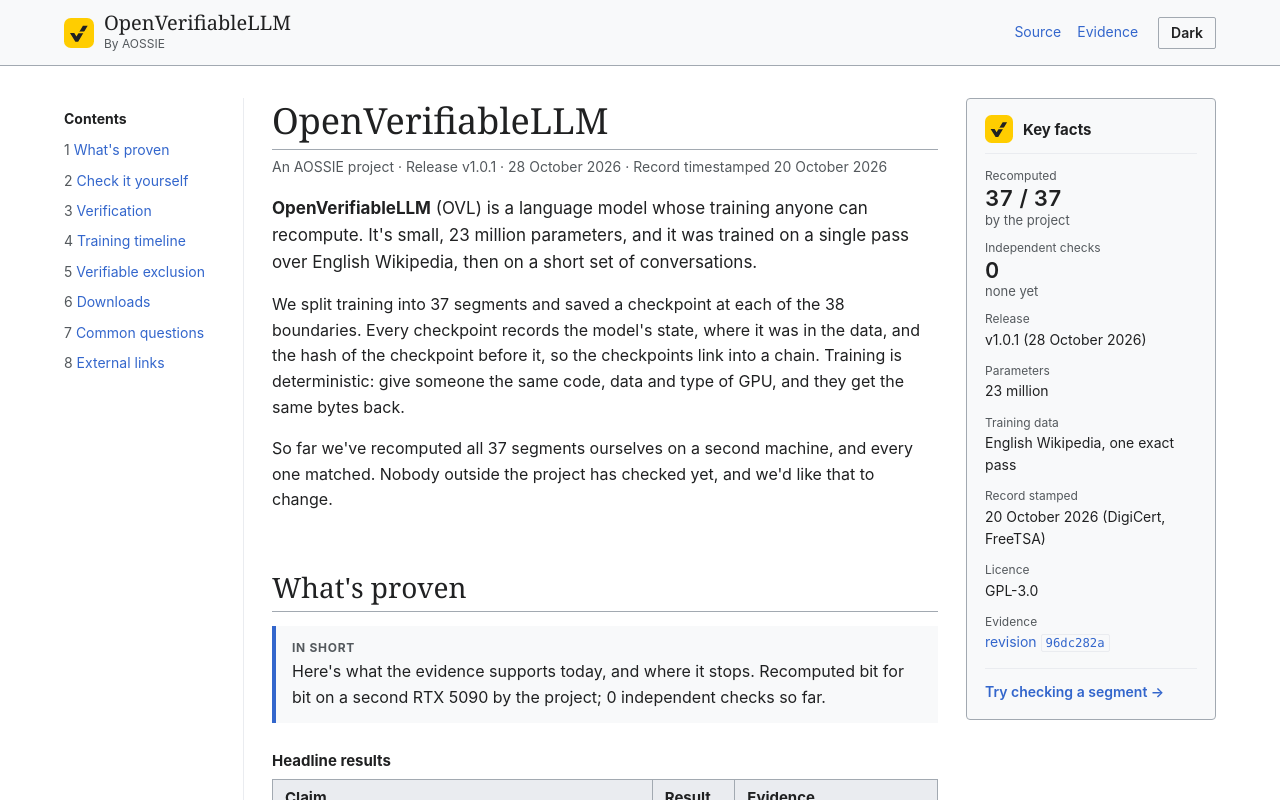
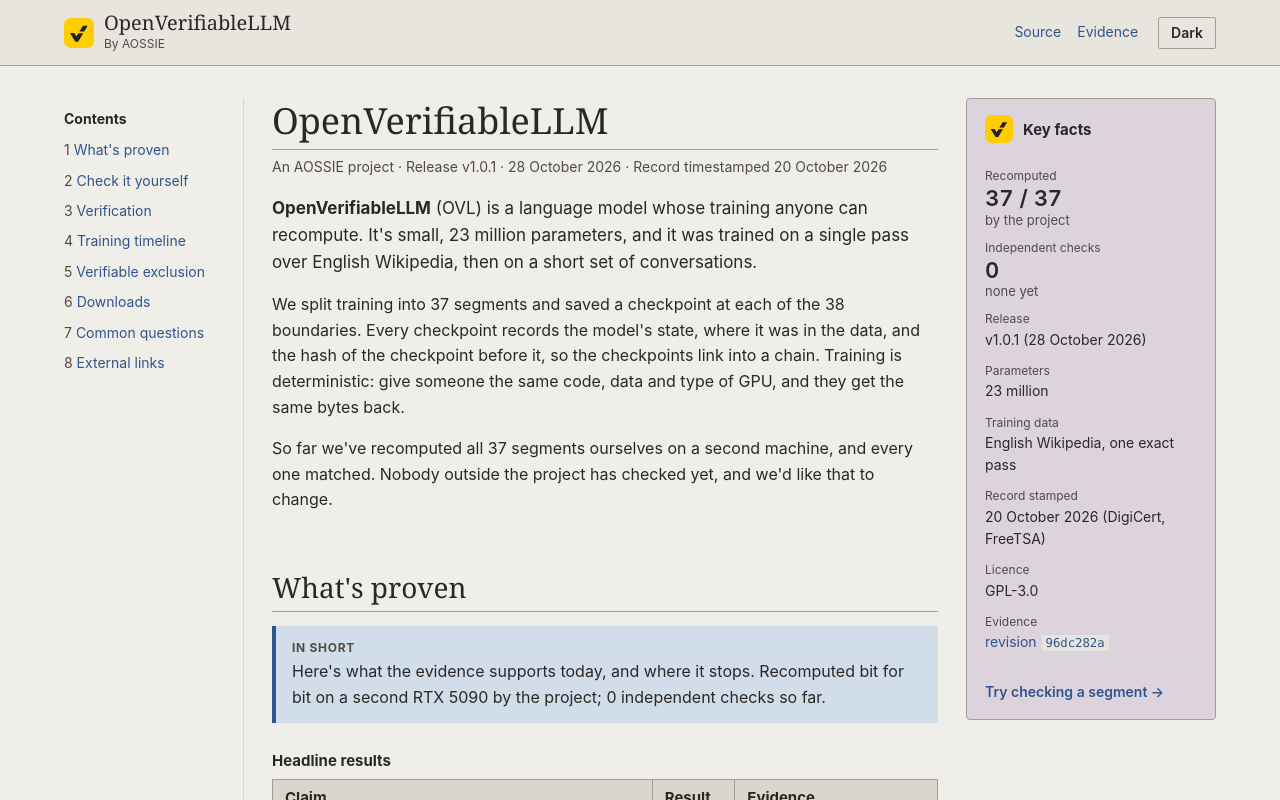
Before and after one commit to AOSSIE-Org/OpenVerifiableLLM, a React (Vite) app in the folder frontend/: page / in a window 1280 px wide. Shown: the top 800 px of the page. Built offline with nearby package versions, Linux system fonts and the light colour scheme.

Commit message:
style(site): soft pastel palette

```diff
--- a/frontend/src/styles/base.css
+++ b/frontend/src/styles/base.css
@@ -385,11 +385,12 @@ header {
   padding: 4px 16px 0;
   border: 1px solid var(--rule);
   border-top: 3px solid var(--match);
-  background: var(--sheet);
+  background: var(--aqua);
 }
 
 .cols > div + div {
   border-top-color: var(--rule-strong);
+  background: var(--nimbus);
 }
 
 .cols h3 {
@@ -601,7 +602,7 @@ svg text {
 /* Footer ------------------------------------------------------------------ */
 footer {
   border-top: 1px solid var(--rule);
-  background: var(--sheet);
+  background: var(--nimbus);
   font-size: 14px;
   color: var(--ink-3);
 }
@@ -813,7 +814,7 @@ footer {
   padding: 2px 16px 4px;
   border: 1px solid var(--rule);
   border-left: 3px solid var(--rule-strong);
-  background: var(--sheet);
+  background: var(--peach);
 }
 
 .level:last-of-type {
@@ -843,7 +844,7 @@ footer {
   padding: 16px 18px;
   border: 1px solid var(--rule-strong);
   border-radius: 4px;
-  background: var(--sheet);
+  background: var(--orchid);
   font-size: 14px;
 }
 
@@ -901,7 +902,7 @@ footer {
   margin-bottom: 20px;
   padding: 12px 16px;
   border-left: 4px solid var(--link);
-  background: var(--sheet);
+  background: var(--ice);
 }
 
 .inshort > b {
--- a/frontend/src/styles/tokens.css
+++ b/frontend/src/styles/tokens.css
@@ -1,51 +1,64 @@
-/* A reference-page palette: white paper, near-black text, blue links and thin
-   grey rules. Green and red only mean MATCH and MISMATCH; gold is kept for the
-   logo and event marks. Light is the default; dark is opt-in. */
+/* A soft pastel palette (Pantone Cloud Dancer, Ice Melt, Lemon Icing, Almost
+   Aqua, Raindrops on Roses, Peach Dust, Orchid Tint, Nimbus Cloud). The
+   pastels are only ever backgrounds; text, links and marks stay deep enough
+   to read on all of them. Green and red only mean MATCH and MISMATCH. Light
+   is the default; dark is opt-in. */
 :root {
-  --paper: #FFFFFF;
-  --sheet: #F8F9FA;
-  --rule: #EAECF0;
-  --rule-strong: #A2A9B1;
-  --ink: #202122;
-  --ink-2: #202122;
-  --ink-3: #54595D;
-  --link: #3366CC;
-  --link-visited: #6B4BA1;
-  --event: #8A6400;
-  --match: #0F6B3A;
-  --match-fill: #14866D;
-  --match-soft: #D5FDF4;
-  --miss: #A8321F;
-  --miss-soft: #FEE7E6;
-  --notice: #FEF6E7;
-  --notice-rule: #FC3;
-  --code: #F8F9FA;
-  --focus-ring: #3366CC;
+  --paper: #F0EEE9;
+  --sheet: #E8E5DE;
+  --rule: #DAD6CD;
+  --rule-strong: #A39E95;
+  --ink: #2A2826;
+  --ink-2: #2A2826;
+  --ink-3: #4F4B47;
+  --link: #2F558C;
+  --link-visited: #6A4C86;
+  --event: #7A5A00;
+  --match: #2E5E3E;
+  --match-fill: #5E8463;
+  --match-soft: #CAD3C1;
+  --miss: #8E3A3F;
+  --miss-soft: #EBD7DA;
+  --notice: #F6EBC8;
+  --notice-rule: #D9B84A;
+  --code: #E8E5DE;
+  --focus-ring: #2F558C;
+  --ice: #D2DDEA;
+  --peach: #F0D8CC;
+  --orchid: #DDD3DD;
+  --aqua: #CAD3C1;
+  --nimbus: #D5D5D8;
   --sans: -apple-system, BlinkMacSystemFont, "Segoe UI", Roboto, Lato, Helvetica, Arial, sans-serif;
   --serif: "Linux Libertine", Georgia, Times, "Source Serif Pro", serif;
   --mono: ui-monospace, SFMono-Regular, Menlo, Consolas, "Liberation Mono", monospace;
   color-scheme: light;
 }
 
+/* Dark keeps the same hues: deep tinted surfaces, pastel text and accents. */
 :root[data-theme="dark"] {
-  --paper: #101418;
-  --sheet: #1C2026;
-  --rule: #2E333A;
-  --rule-strong: #54595D;
-  --ink: #EAECF0;
-  --ink-2: #EAECF0;
-  --ink-3: #A2A9B1;
-  --link: #88A3E8;
-  --link-visited: #B39CDB;
-  --event: #FFCD00;
-  --match: #4ADE8A;
-  --match-fill: #3DDC84;
-  --match-soft: #12301F;
-  --miss: #FF8F7A;
-  --miss-soft: #3A1B16;
-  --notice: #2A2412;
-  --notice-rule: #B38F00;
-  --code: #1C2026;
-  --focus-ring: #88A3E8;
+  --paper: #1B1A1E;
+  --sheet: #242328;
+  --rule: #34323A;
+  --rule-strong: #5B5862;
+  --ink: #ECEAE5;
+  --ink-2: #ECEAE5;
+  --ink-3: #B8B3BB;
+  --link: #A9C1E0;
+  --link-visited: #CDB8D3;
+  --event: #F6E3A1;
+  --match: #B5CDA8;
+  --match-fill: #8FB58A;
+  --match-soft: #263126;
+  --miss: #EDB3BD;
+  --miss-soft: #3A2629;
+  --notice: #34301F;
+  --notice-rule: #CDB55A;
+  --code: #242328;
+  --focus-ring: #A9C1E0;
+  --ice: #222A35;
+  --peach: #33282A;
+  --orchid: #2B2530;
+  --aqua: #232C24;
+  --nimbus: #26262B;
   color-scheme: dark;
 }
```
